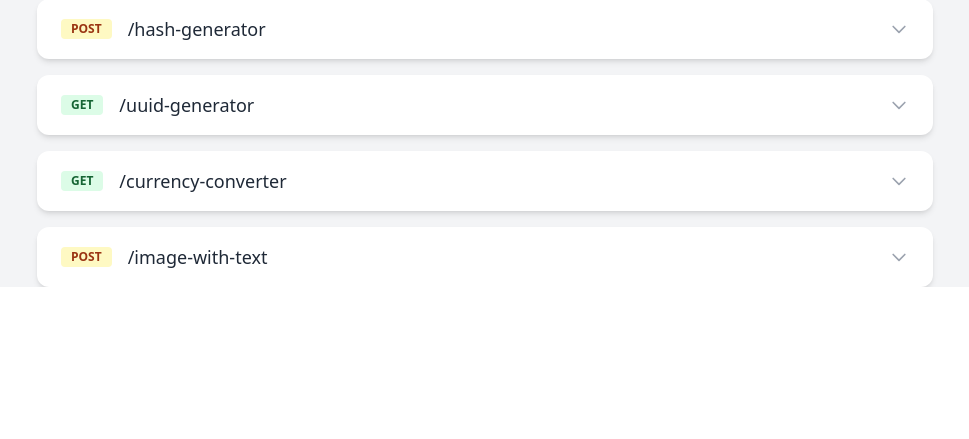
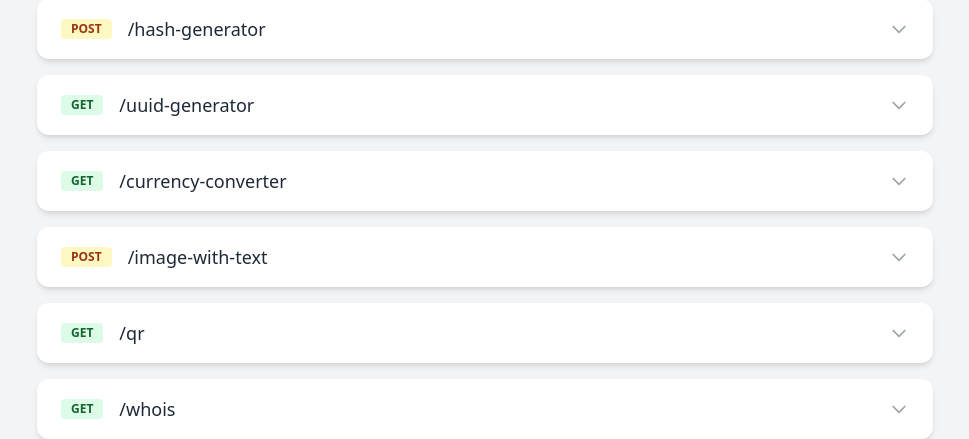
Before and after one commit to loopy5418/api, a Flask app: template api/templates/index.html in a window 1280 px wide. Shown: the part 661-1100 px from the top of the page, without its empty margins (155-1124 px from the left). Before the commit the page ends 948 px from the top, so only its background shows below. Run offline with Flask 3, Linux system fonts and the light colour scheme; the template is opened without the code that fills it, so the values that code supplies are empty; some libraries are stand-ins or nearby versions.

Commit message:
add /qr and /whois endpoints

```diff
--- a/api/templates/index.html
+++ b/api/templates/index.html
@@ -326,6 +326,61 @@
         </div>
       </div>
 
+      <!-- GET /qr -->
+      <div class="bg-white dark:bg-gray-800 rounded-xl shadow-md overflow-hidden">
+        <div class="flex items-center justify-between px-6 py-4 cursor-pointer hover:bg-gray-50 dark:hover:bg-gray-700" onclick="toggleDetails('endpoint-qr')">
+          <span class="bg-green-100 text-green-800 text-xs font-semibold mr-2 px-2.5 py-0.5 rounded">GET</span>
+          <span class="flex-1 ml-2 text-lg">/qr</span>
+          <svg xmlns="http://www.w3.org/2000/svg" class="w-5 h-5 text-gray-400" fill="none" viewBox="0 0 24 24" stroke="currentColor">
+            <path stroke-linecap="round" stroke-linejoin="round" stroke-width="2" d="M19 9l-7 7-7-7" />
+          </svg>
+        </div>
+        <div id="endpoint-qr" class="px-6 py-4 hidden border-t dark:border-gray-700">
+          <h3 class="font-semibold">Query Parameters</h3>
+          <ul class="list-disc pl-6 text-sm mb-4">
+            <li><strong>data</strong>: The text or URL to encode in the QR code (required)</li>
+          </ul>
+          <h3 class="font-semibold">Example URL</h3>
+          <p class="text-sm text-gray-500 dark:text-gray-400">https://api.loopy5418.dev/qr?data=HelloWorld</p>
+          <h3 class="font-semibold">Response</h3>
+          <p class="text-sm text-gray-500 dark:text-gray-400">Returns a PNG image of the QR code.</p>
+        </div>
+      </div>
+
+      <!-- GET /whois -->
+      <div class="bg-white dark:bg-gray-800 rounded-xl shadow-md overflow-hidden">
+        <div class="flex items-center justify-between px-6 py-4 cursor-pointer hover:bg-gray-50 dark:hover:bg-gray-700" onclick="toggleDetails('endpoint-whois')">
+          <span class="bg-green-100 text-green-800 text-xs font-semibold mr-2 px-2.5 py-0.5 rounded">GET</span>
+          <span class="flex-1 ml-2 text-lg">/whois</span>
+          <svg xmlns="http://www.w3.org/2000/svg" class="w-5 h-5 text-gray-400" fill="none" viewBox="0 0 24 24" stroke="currentColor">
+            <path stroke-linecap="round" stroke-linejoin="round" stroke-width="2" d="M19 9l-7 7-7-7" />
+          </svg>
+        </div>
+        <div id="endpoint-whois" class="px-6 py-4 hidden border-t dark:border-gray-700">
+          <h3 class="font-semibold">Query Parameters</h3>
+          <ul class="list-disc pl-6 text-sm mb-4">
+            <li><strong>domain</strong>: The domain name to look up (required)</li>
+          </ul>
+          <h3 class="font-semibold">Example URL</h3>
+          <p class="text-sm text-gray-500 dark:text-gray-400">https://api.loopy5418.dev/whois?domain=example.com</p>
+          <h3 class="font-semibold">Response Preview</h3>
+          <pre class="language-json rounded bg-gray-900 p-4 text-sm"><code>{
+  "domain_name": "example.com",
+  "registrar": "Example Registrar, Inc.",
+  "registrant": "John Doe",
+  "creation_date": "2000-01-01T00:00:00Z",
+  "expiration_date": "2030-01-01T00:00:00Z",
+  "updated_date": "2024-01-01T00:00:00Z",
+  "status": "active",
+  "name_servers": ["ns1.example.com", "ns2.example.com"],
+  "emails": ["admin@example.com"],
+  "phone": "+1.1234567890",
+  "country": "US",
+  "success": true
+}</code></pre>
+        </div>
+      </div>
+
   </main>
 </body>
 </html>
--- a/requirements/common.txt
+++ b/requirements/common.txt
@@ -4,3 +4,4 @@ psutil
 requests
 Pillow
 flask-cors
+qrcode[pil]
```
